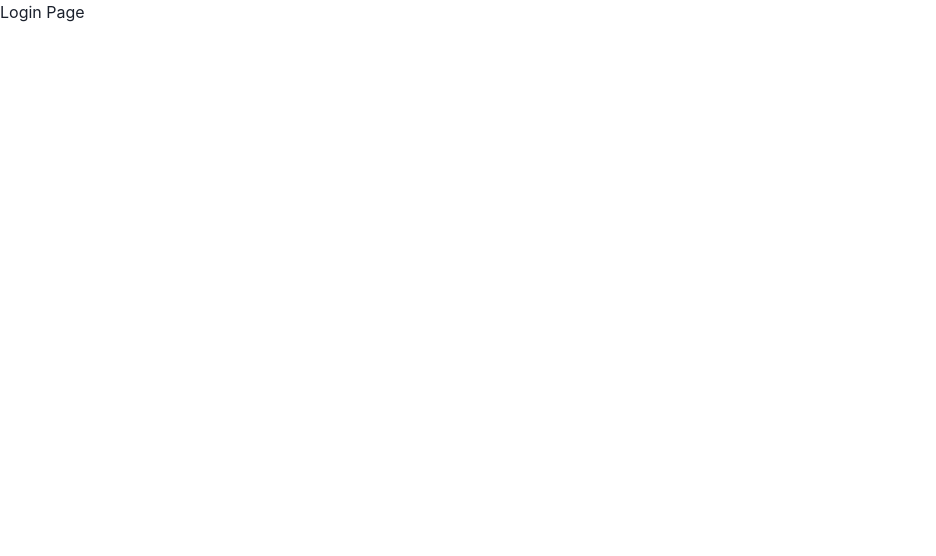
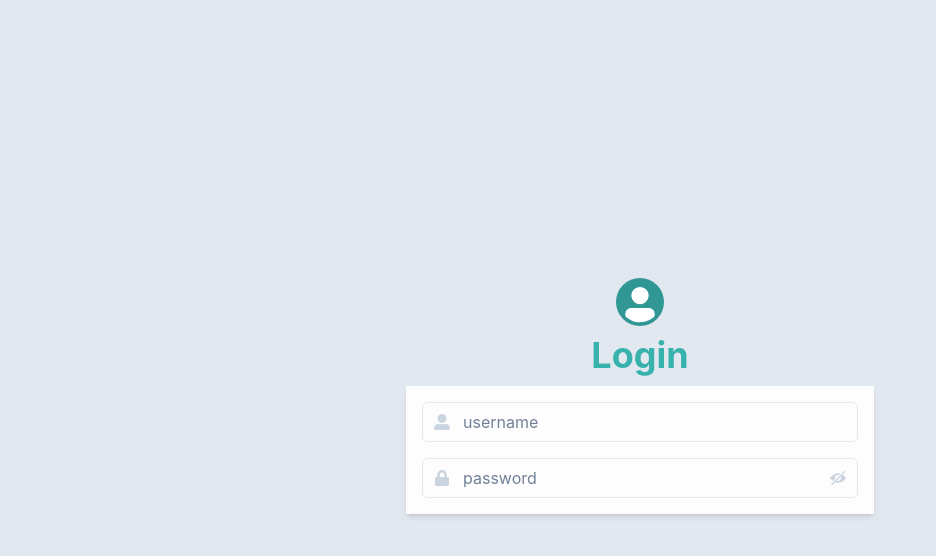
Before and after one commit to besumero628/react-rails-todo-front, a React (Create React App) app: page /login in a window 1280 px wide. Shown: the top 556 px of the page, without its empty margins (0-936 px from the left). Built offline with nearby package versions, Linux system fonts and the light colour scheme.

Commit message:
[add] LoginLayout -> loginform

```diff
--- a/src/components/pages/Login.tsx
+++ b/src/components/pages/Login.tsx
@@ -1,5 +1,10 @@
 import { FC, memo } from "react";
+import { LoginLayout } from "../templates/LoginLayout";
 
 export const Login: FC = memo(()=> {
-  return <p>Login Page</p>
+  return (
+    <>
+      <LoginLayout />
+    </>
+  )
 })
--- a/src/components/templates/LoginLayout.tsx
+++ b/src/components/templates/LoginLayout.tsx
@@ -1,8 +1,29 @@
+import { Avatar, Flex, Heading, Stack } from "@chakra-ui/react";
 import { FC, memo } from "react";
+import { LoginForm } from "../organisms/form/LoginForm";
 
 export const LoginLayout :FC = memo(()=> {
     return(
         <>
+            <Flex
+                flexDirection="column"
+                width="100wh"
+                height="100vh"
+                backgroundColor="gray.200"
+                justifyContent="center"
+                alignItems="center"
+            >
+                <Stack
+                    flexDir="column"
+                    mb="2"
+                    justifyContent="center"
+                    alignItems="center"
+                >
+                    <Avatar bg="teal.500" />
+                    <Heading color="teal.400">Login</Heading>
+                    <LoginForm />
+                </Stack>
+            </Flex>
         </>
     )
 })
```
